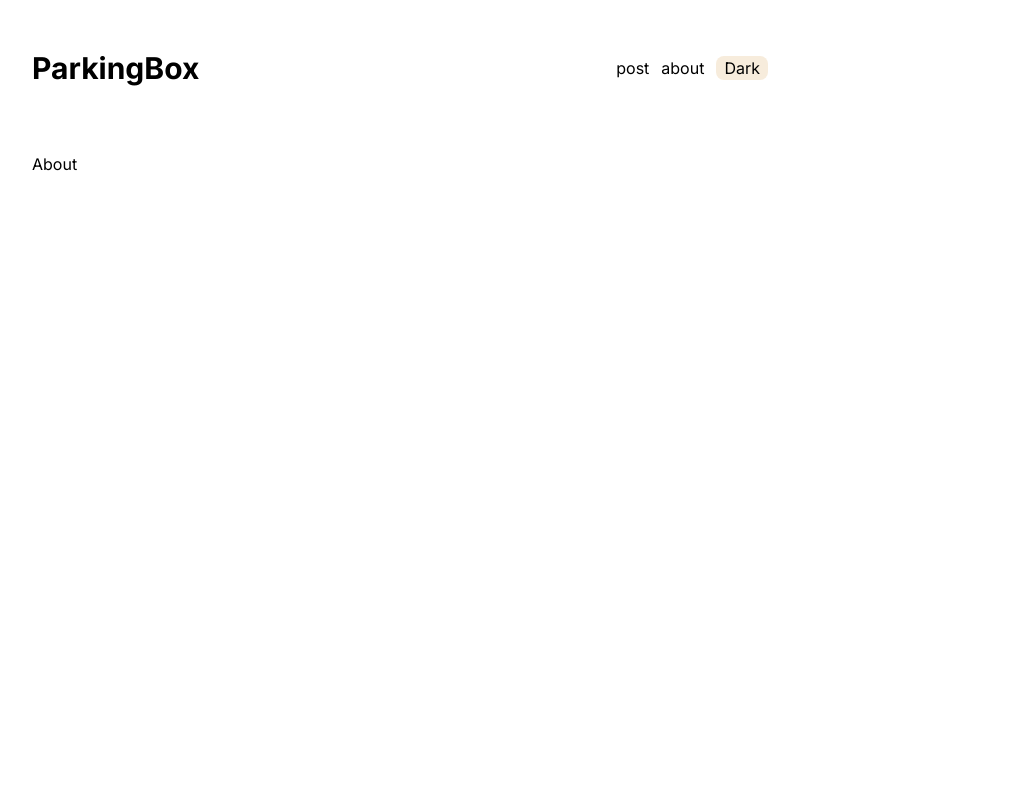
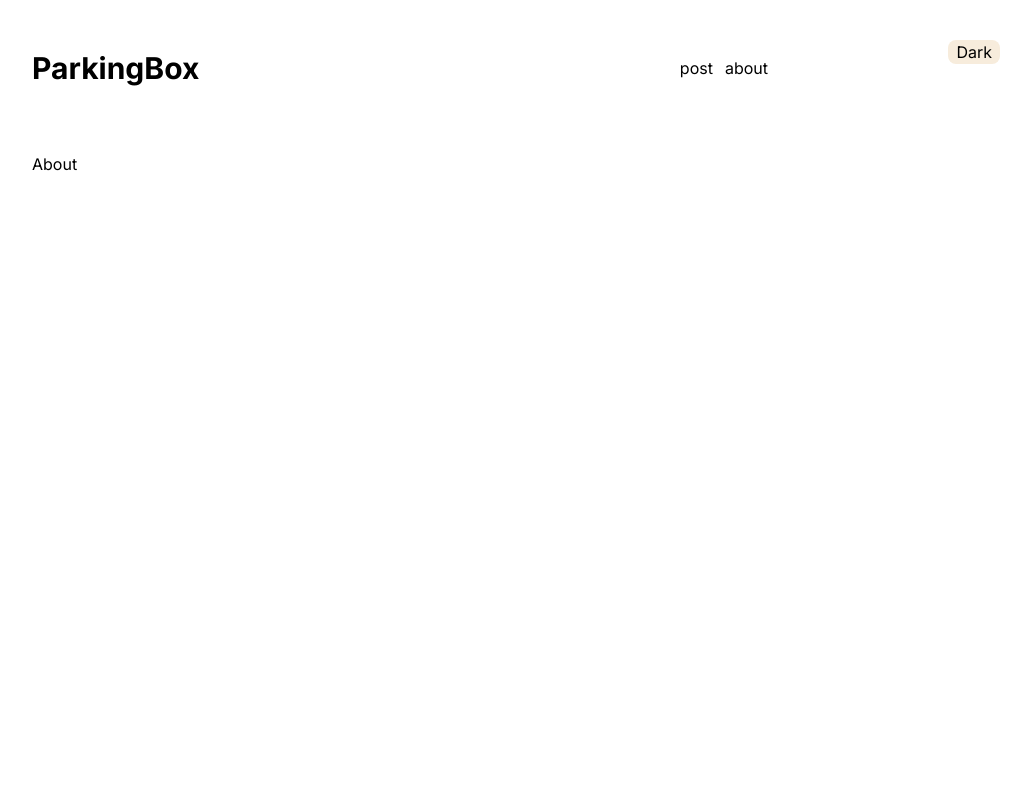
Before and after one commit to parkingbox/Parking-Blog, a Next.js app: page /about in a window 1280 px wide. Shown: the top 800 px of the page, without its empty margins (240-1271 px from the left). Built offline with nearby package versions, Linux system fonts and the light colour scheme.

Commit message:
feat: 다크모드 수정

```diff
--- a/src/app/globals.css
+++ b/src/app/globals.css
@@ -18,13 +18,20 @@
 
 @font-face {
   font-family: "Jalnan";
-  font-weight: normal;
+  font-weight: 200;
   src: url("/fonts/Jalnan.ttf") format("truetype");
 }
 
 body {
-  height: 100vh;
   margin: 0;
-  font-family: Jalnan;
+  font-family: -apple-system, Jalnan, sans-serif;
   overflow-x: hidden;
 }
+body::-webkit-scrollbar {
+  display: none;
+}
+.text-gradient {
+  -webkit-background-clip: text;
+  background-clip: text;
+  color: transparent;
+}
--- a/src/app/layout.tsx
+++ b/src/app/layout.tsx
@@ -4,6 +4,7 @@ import { Inter } from "next/font/google";
 import Providers from "../components/Providers";
 import Header from "../components/Header";
 import Footer from "../components/Footer";
+import DarkModeBtn from "../components/DarkModeBtn";
 
 const inter = Inter({ subsets: ["latin"] });
 
@@ -27,6 +28,7 @@ export default function RootLayout({
           </main>
           <Footer />
         </Providers>
+        <DarkModeBtn />
       </body>
     </html>
   );
--- a/src/components/DarkModeBtn.tsx
+++ b/src/components/DarkModeBtn.tsx
@@ -12,7 +12,7 @@ function DarkModeBtn() {
     setIsDark(true);
   }, []);
   return (
-    <>
+    <div className="fixed top-10 right-10">
       {isDark && currentTheme === "dark" ? (
         <button
           type="button"
@@ -32,7 +32,7 @@ function DarkModeBtn() {
           Dark
         </button>
       )}
-    </>
+    </div>
   );
 }
 
--- a/src/components/Header.tsx
+++ b/src/components/Header.tsx
@@ -12,7 +12,6 @@ function Header() {
         <ul className="flex items-center gap-3 ">
           <Link href="/post">post</Link>
           <Link href="/about">about</Link>
-          <DarkModeBtn />
         </ul>
       </div>
     </nav>
```
